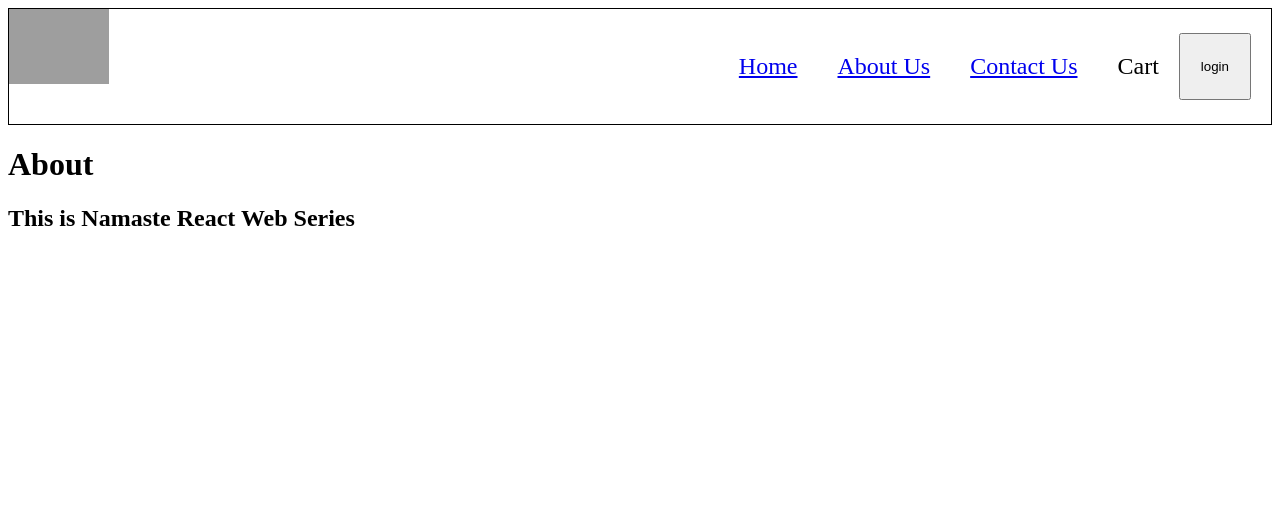
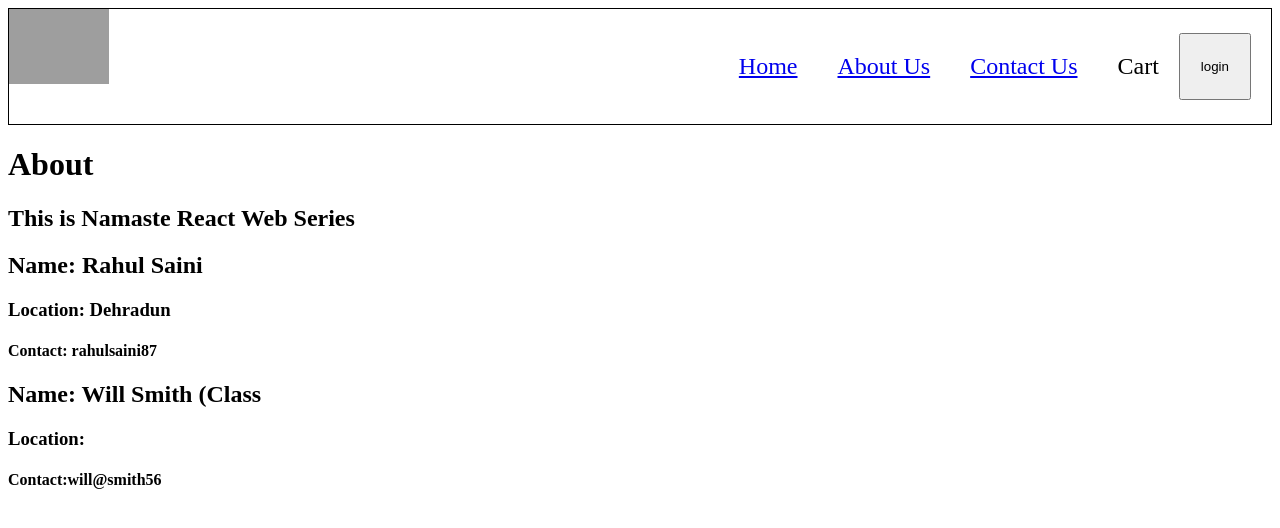
Before and after one commit to rbhoknal/React, a React (Vite) app: page /about in a window 1280 px wide. Shown: the top 528 px of the page. Built offline with nearby package versions, Linux system fonts and the light colour scheme; grey boxes are pictures that could not be loaded.

Commit message:
ep-8 class component

```diff
--- a/src/components/About.js
+++ b/src/components/About.js
@@ -1,8 +1,15 @@
+import User from "./User";
+import UserClass from "./UserClass";
+
 const About = () => {
     return (
         <div>
             <h1>About</h1>
             <h2>This is Namaste React Web Series</h2>
+
+            <User name={"Rahul Saini"} location={"Dehradun"} contact={"rahulsaini87"} />
+
+            <UserClass name={"Will Smith (Class"} Location={"Manali (class)"} contact={"will@smith56"} />
         </div>
     );
 };
--- /dev/null
+++ b/src/components/User.js
@@ -0,0 +1,11 @@
+const User = ({name, location, contact}) => {
+    return (
+        <div className="user-card">
+            <h2>Name: {name}</h2>
+            <h3>Location: {location}</h3>
+            <h4>Contact: {contact}</h4>
+        </div>
+    );
+};
+
+export default User;
--- /dev/null
+++ b/src/components/UserClass.js
@@ -0,0 +1,22 @@
+import React from "react";
+
+class UserClass extends React.Component {
+
+    constructor(props){
+        super(props);
+    }
+
+    render(){
+        const {name, location, contact} = this.props;
+
+        return (
+            <div>
+                <h2>Name: {name}</h2>
+                <h3>Location: {location}</h3>
+                <h4>Contact:{contact}</h4>
+            </div>
+        );
+    };
+}
+
+export default UserClass;
```
